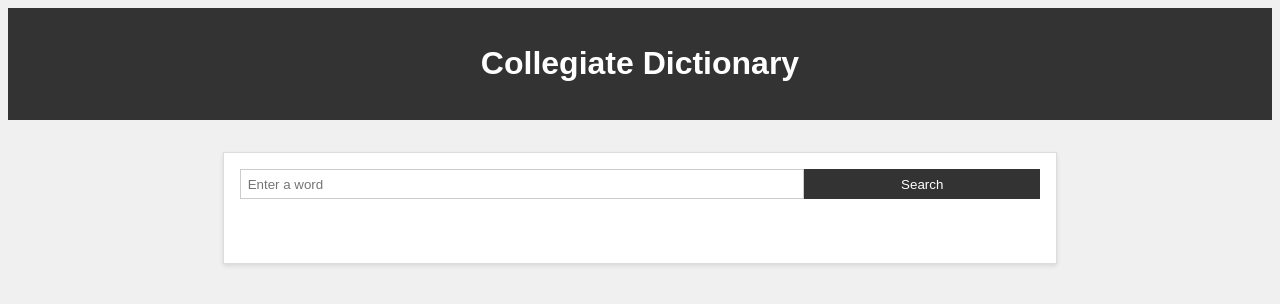
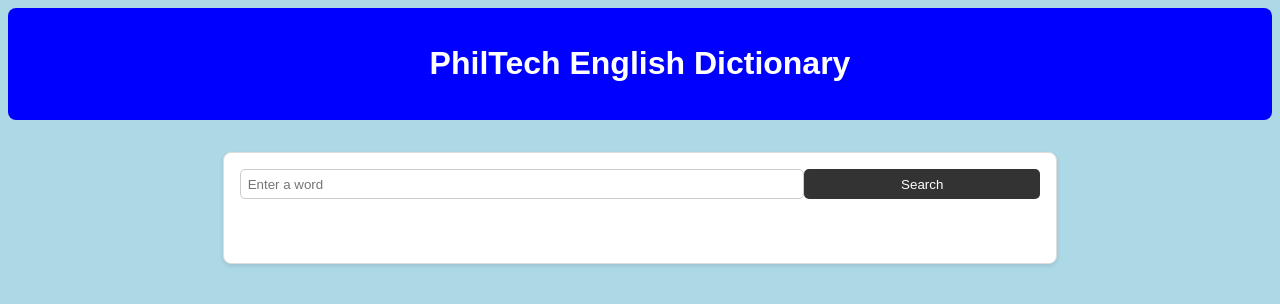
Before and after one commit to philipmeliga/CNS-dictionary, a plain HTML site: page index.html in a window 1280 px wide. Drawn offline with Linux system fonts and the light colour scheme; files that its build step writes are made by us from their sources.

Commit message:
Add files via upload

```diff
--- a/dict.css
+++ b/dict.css
@@ -1,12 +1,13 @@
 body {
   font-family: Arial, sans-serif;
-  background-color: #f0f0f0;
+  background-color: lightblue;
 }
 
 header {
-  background-color: #333;
+  background-color: blue;
   color: #fff;
   padding: 1em;
+  border-radius: 8px;
   text-align: center;
 }
 
@@ -16,6 +17,7 @@ main {
   padding: 1em;
   background-color: #fff;
   border: 1px solid #ddd;
+  border-radius: 8px;
   box-shadow: 0 2px 4px rgba(0, 0, 0, 0.1);
 }
 
@@ -27,6 +29,7 @@ main {
 #word-input {
   width: 70%;
   padding: 0.5em;
+  border-radius: 5px;
   border: 1px solid #ccc;
 }
 
@@ -36,6 +39,7 @@ main {
   background-color: #333;
   color: #fff;
   border: none;
+  border-radius: 5px;
   cursor: pointer;
 }
 
--- a/dict.js
+++ b/dict.js
@@ -3,7 +3,6 @@ const apiUrl = `https://www.dictionaryapi.com/api/v3/references/collegiate/json/
 const searchForm = document.getElementById('search-form');
 const wordInput = document.getElementById('word-input');
 const definitionContainer = document.getElementById('definition-container');
-
 searchForm.addEventListener('submit', async (e) => {
   e.preventDefault();
   const word = wordInput.value.trim();
--- a/index.html
+++ b/index.html
@@ -3,12 +3,12 @@
 <head>
   <meta charset="UTF-8">
   <meta name="viewport" content="width=device-width, initial-scale=1.0">
-  <title>Dictionary App</title>
-  <link rel="stylesheet" href="/CNS-dictionary/dict.css">
+  <title>Collegiate Dictionary</title>
+  <link rel="stylesheet" href="/storage/emulated/0/images/Dictionary/dict.css">
 </head>
 <body>
   <header>
-    <h1>Collegiate Dictionary</h1>
+    <h1>PhilTech English Dictionary</h1>
   </header>
   <main>
     <form id="search-form">
```
